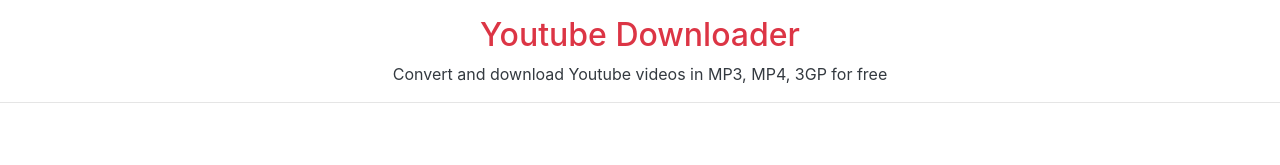
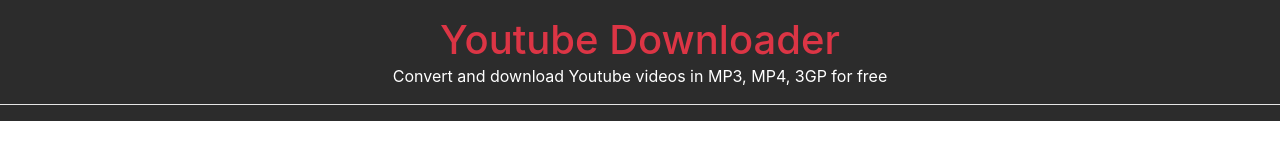
Before and after one commit to sandeepahuja-stack/youtube-thumb-nail, a Next.js app: page / in a window 1280 px wide. Shown: the top 165 px of the page. Built offline with nearby package versions, Linux system fonts and the light colour scheme.

Commit message:
start design change

```diff
--- a/components/layouts/MainLayout.js
+++ b/components/layouts/MainLayout.js
@@ -9,11 +9,12 @@ export default function MainLayout({ children }) {
         <title>My page title</title>
         <meta name="viewport" content="initial-scale=1.0, width=device-width" />
       </Head>
-     <section className="py-3">
-
-        <h1 className="text-center  h2 "><Link href="/"><a className="text-danger text-decoration-none">Youtube Downloader</a></Link></h1>
-        <p className="text-center m-0 text-dark font-weight-semi">Convert and download Youtube videos in MP3, MP4, 3GP for free</p>
-        <hr/>
+     <section className="pb-3">
+        <div className=" py-3" style={{background:'#2c2c2c'}}>
+          <h1 className="text-center m-0  "><Link href="/"><a className="text-danger text-decoration-none">Youtube Downloader</a></Link></h1>
+          <p className="text-center   font-weight-semi text-white">Convert and download Youtube videos in MP3, MP4, 3GP for free</p>
+          <hr className="m-0 bg-white"/>
+        </div>
         {children}
       </section>
       <footer className="bg-dark p-5">
```
